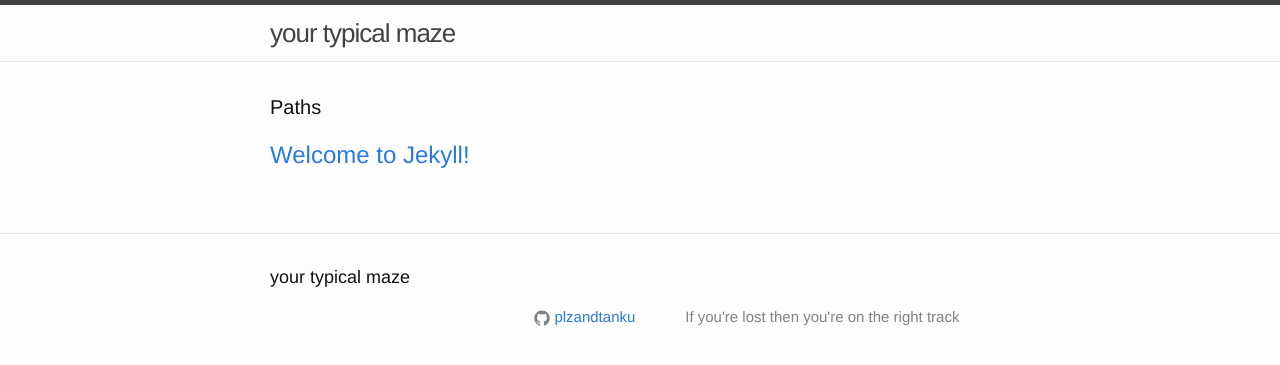
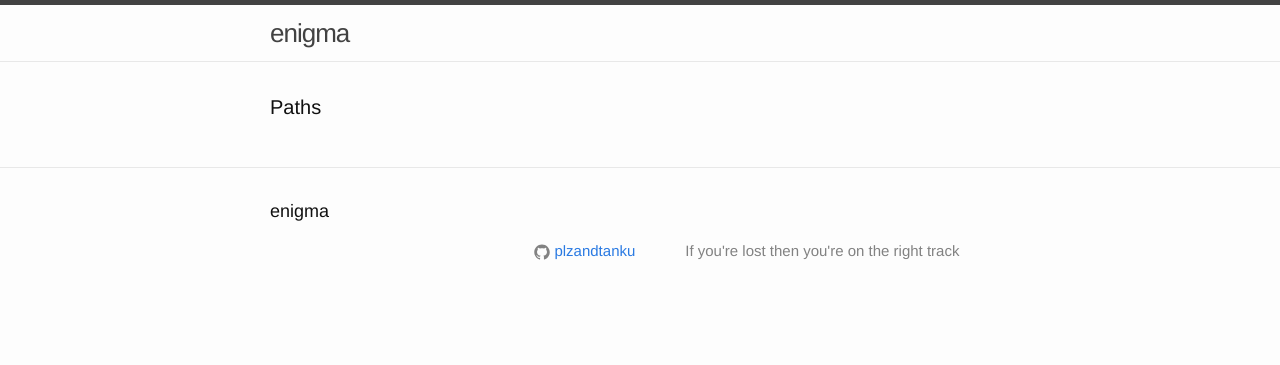
Before and after one commit to plzandtanku/plzandtanku.github.io, a Jekyll site: the page built from index.html, in a window 1280 px wide. Shown: the top 365 px of the page. Built offline with Jekyll 4.4.1, drawn with Linux system fonts in a browser that asks for light colours.

```diff
--- a/Gemfile
+++ b/Gemfile
@@ -1,2 +1,3 @@
 source 'https://rubygems.org'
 gem 'github-pages', group: :jekyll_plugins
+gem 'jemoji'
--- a/_config.yml
+++ b/_config.yml
@@ -6,7 +6,7 @@
 # 'jekyll serve'. If you change this file, please restart the server process.
 
 # Site settings
-title: your typical maze
+title: enigma
 email: plzdont@spamme.com
 description: > # this means to ignore newlines until "baseurl:"
   If you're lost then you're on the right track
@@ -17,3 +17,6 @@ github_username:  plzandtanku
 
 # Build settings
 markdown: kramdown
+
+plugins:
+  - jemoji
--- a/_includes/head.html
+++ b/_includes/head.html
@@ -9,4 +9,6 @@
   <link rel="stylesheet" href="{{ "/css/main.css" | prepend: site.baseurl }}">
   <link rel="canonical" href="{{ page.url | replace:'index.html','' | prepend: site.baseurl | prepend: site.url }}">
   <link rel="alternate" type="application/rss+xml" title="{{ site.title }}" href="{{ "/feed.xml" | prepend: site.baseurl | prepend: site.url }}">
+
+  <script src="js/buttonland.js"></script>
 </head>
--- a/_posts/2016-05-14-welcome-to-jekyll.markdown
+++ b/_posts/2016-05-14-welcome-to-jekyll.markdown
@@ -2,6 +2,7 @@
 layout: post
 title:  "Welcome to Jekyll!"
 date:   2016-05-14 20:35:49 -0400
+hidden: true
 categories: jekyll update
 ---
 You’ll find this post in your `_posts` directory. Go ahead and edit it and re-build the site to see your changes. You can rebuild the site in many different ways, but the most common way is to run `jekyll serve`, which launches a web server and auto-regenerates your site when a file is updated.
--- a/index.html
+++ b/index.html
@@ -8,13 +8,14 @@ layout: default
 
   <ul class="post-list">
     {% for post in site.posts %}
+    {% if post.hidden != true %}
       <li>
 				<!--        <span class="post-meta">{{ post.date | date: "%b %-d, %Y" }}</span>-->
-
         <h2>
           <a class="post-link" href="{{ post.url | prepend: site.baseurl }}">{{ post.title }}</a>
         </h2>
       </li>
+      {% endif %}
     {% endfor %}
   </ul>
 
```
